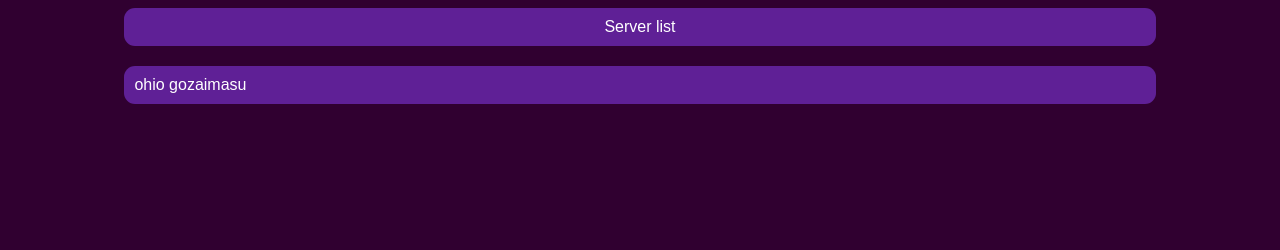
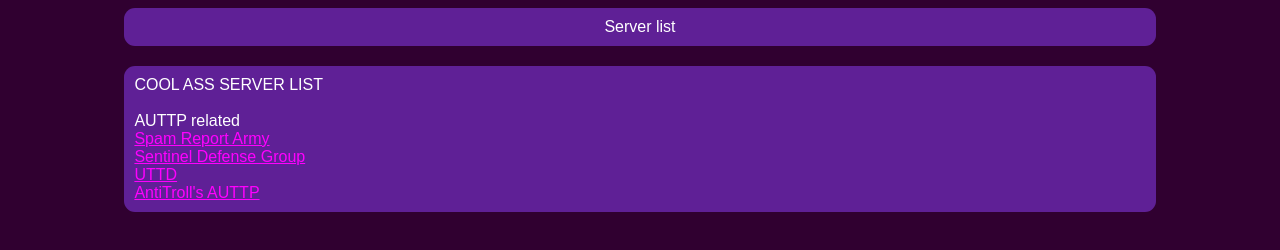
Before and after one commit to purpltsu/purplsoosh.github.io, a plain HTML site: page servers/index.html in a window 1280 px wide. Drawn offline with Linux system fonts and the light colour scheme; files that its build step writes are made by us from their sources.

Commit message:
Fuck you; index.html

```diff
--- a/servers/index.html
+++ b/servers/index.html
@@ -1,7 +1,7 @@
 <html>
 <head>
   <title>Purpl's page idfk</title>
-  <link rel="stylesheet" href="resources/main.css">
+  <link rel="stylesheet" href="../resources/main.css">
 </head>
 <body>
   <div class="container">
@@ -11,7 +11,19 @@
       </center>
     </div>
     <div class="sectionTop">
-      ohio gozaimasu
+      COOL ASS SERVER LIST<br>
+		      <!--
+	      Commented out until I get the server / fshr disbands
+        <br>FSHR<br>
+        <a href="https://discord.gg/eZe5Ew2PcD">FSHR (the one cylk owns)</a><br>
+        <a href="https://bit.ly/fshr3">Guilded version of FSHR</a><br>
+        <a href="https://bit.ly/ofshr">Original FSHR (I own this one!)</a><br>
+		      -->
+        <br>AUTTP related<br>
+        <a href="https://bit.ly/spamreportarmy">Spam Report Army</a><br>
+		<a href="https://discord.gg/j2KQU7kGzJ">Sentinel Defense Group</a><br>
+		<a href="https://discord.gg/tQBbJNyCQ9">UTTD</a><br>
+		<a href="https://discord.gg/auttp">AntiTroll's AUTTP</a><br>
     </div>
   </div>
 </body>
```
